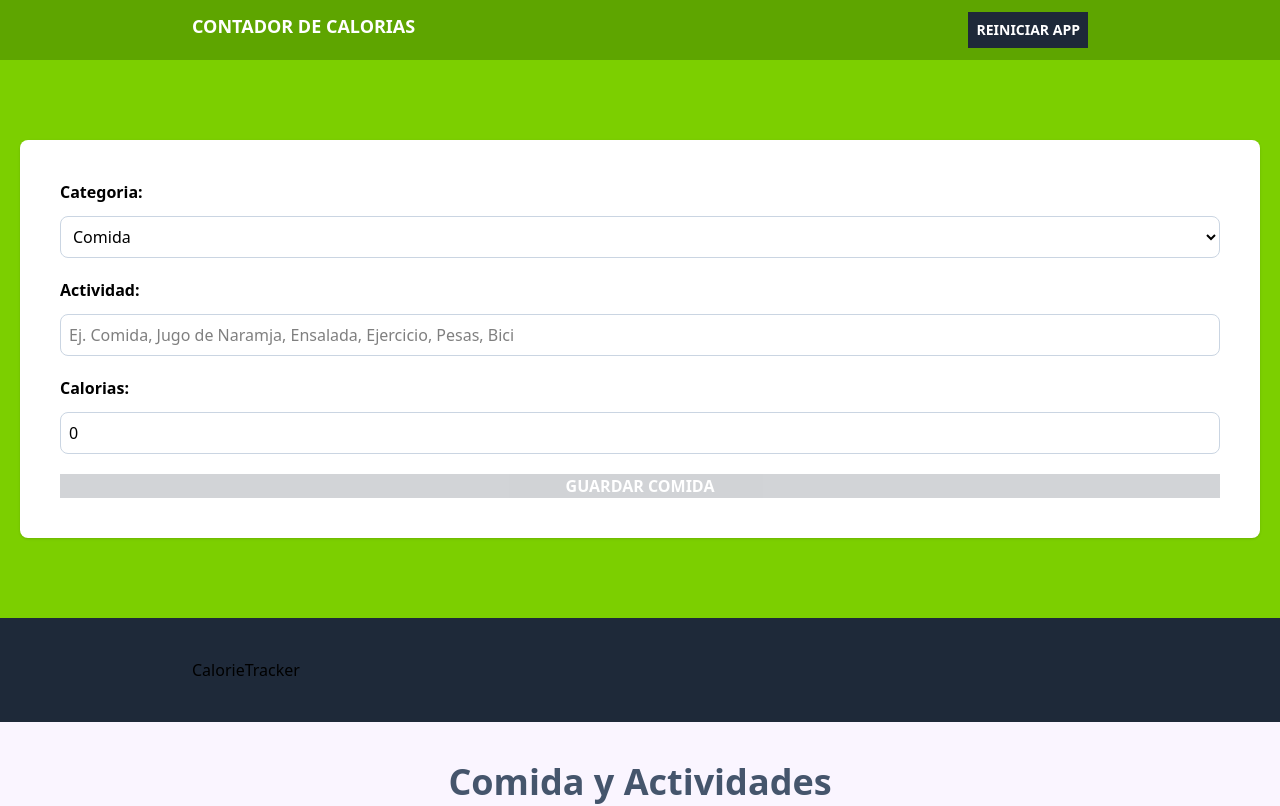
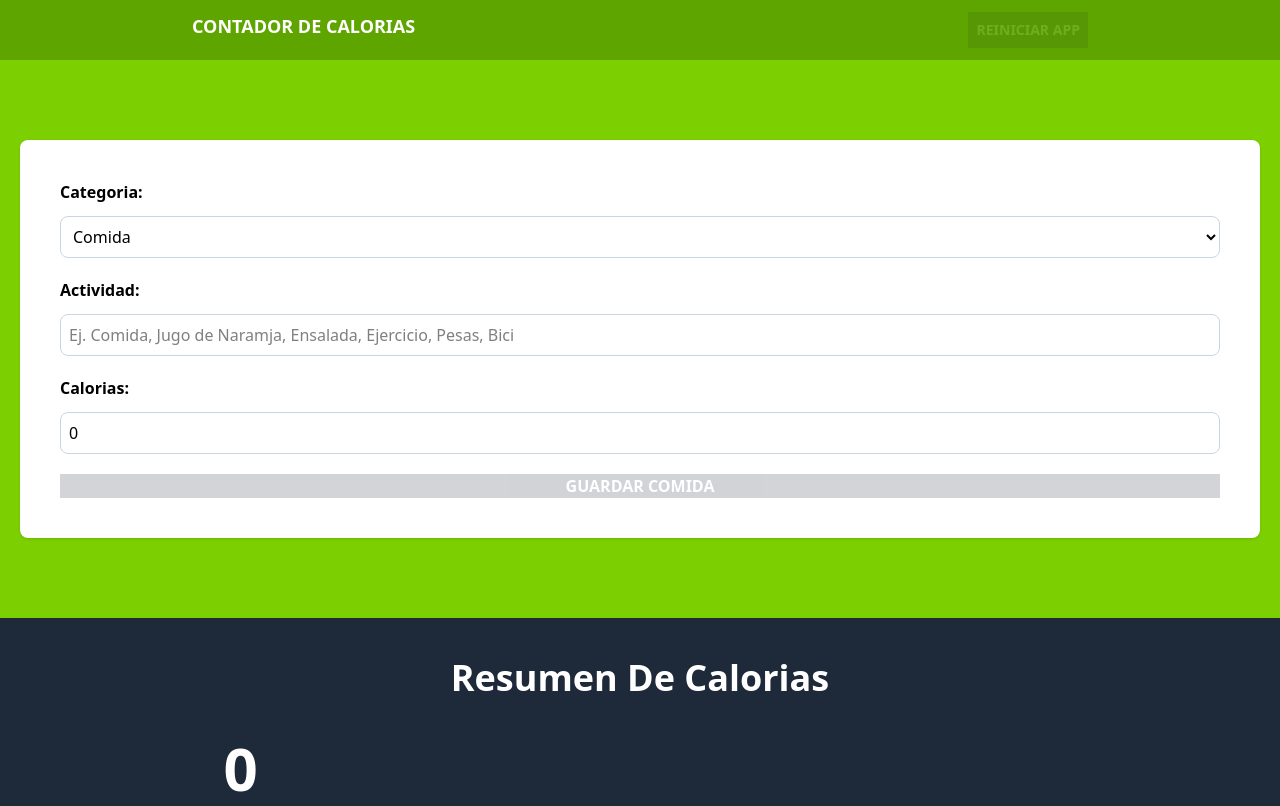
Before and after one commit to Lilian1306/TypeScriptCT, a React (Vite) app: page / in a window 1280 px wide. Shown: the top 806 px of the page. Built offline with nearby package versions, Linux system fonts and the light colour scheme.

Commit message:
Mostrando las calorias consumidas en nuestro componente calorietracker

```diff
--- a/src/App.tsx
+++ b/src/App.tsx
@@ -25,7 +25,7 @@ function App() {
           </h1>
 
           <button
-             className="bg-gray-800 hover:bg-gray-900 text-white p-2 uppercase cursor-pointer font-bold text-sm disable:opacity-10"
+             className="bg-gray-800 hover:bg-gray-900 text-white p-2 uppercase cursor-pointer font-bold text-sm disabled:opacity-10"
              disabled={!canRestartApp()}
              onClick={() => dispatch({type: 'restart-app'})}
           >
--- a/src/components/CalorieTracker.tsx
+++ b/src/components/CalorieTracker.tsx
@@ -1,14 +1,34 @@
-import type { Activity } from "../types"
-
+import { useMemo } from "react";
+import type { Activity } from "../types";
 
 type CalorieTrackerProps = {
-    activities: Activity[]
+  activities: Activity[];
+};
+
+export default function CalorieTracker({ activities }: CalorieTrackerProps) {
+  // Contadores
+  const caloriesConsumed = useMemo(
+    () =>
+      activities.reduce(
+        (total, activity) =>
+          activity.category === 1 ? total + activity.calorias : total,
+        0
+      ),
+    [activities]
+  );
+
+  return (
+    <>
+      <h2 className="text-4xl font-black text-white text-center">
+
+        Resumen De Calorias
+      </h2>
+      <div className="grid grid-cols items-center md:flex-row md:justify-between gap-5 mt-10">
+        <p className="text-white font-bold rounded-full grid grid-cols-1 gap-3 text-center">
+          <span className="font-black text-6xl text-orage"> {caloriesConsumed}</span>
+          Consumidas
+        </p>
+      </div>
+    </>
+  );
 }
-
-export default function CalorieTracker({activities} : CalorieTrackerProps) {
-  return (
-    <div>
-       CalorieTracker
-    </div>
-  )
-}
```
